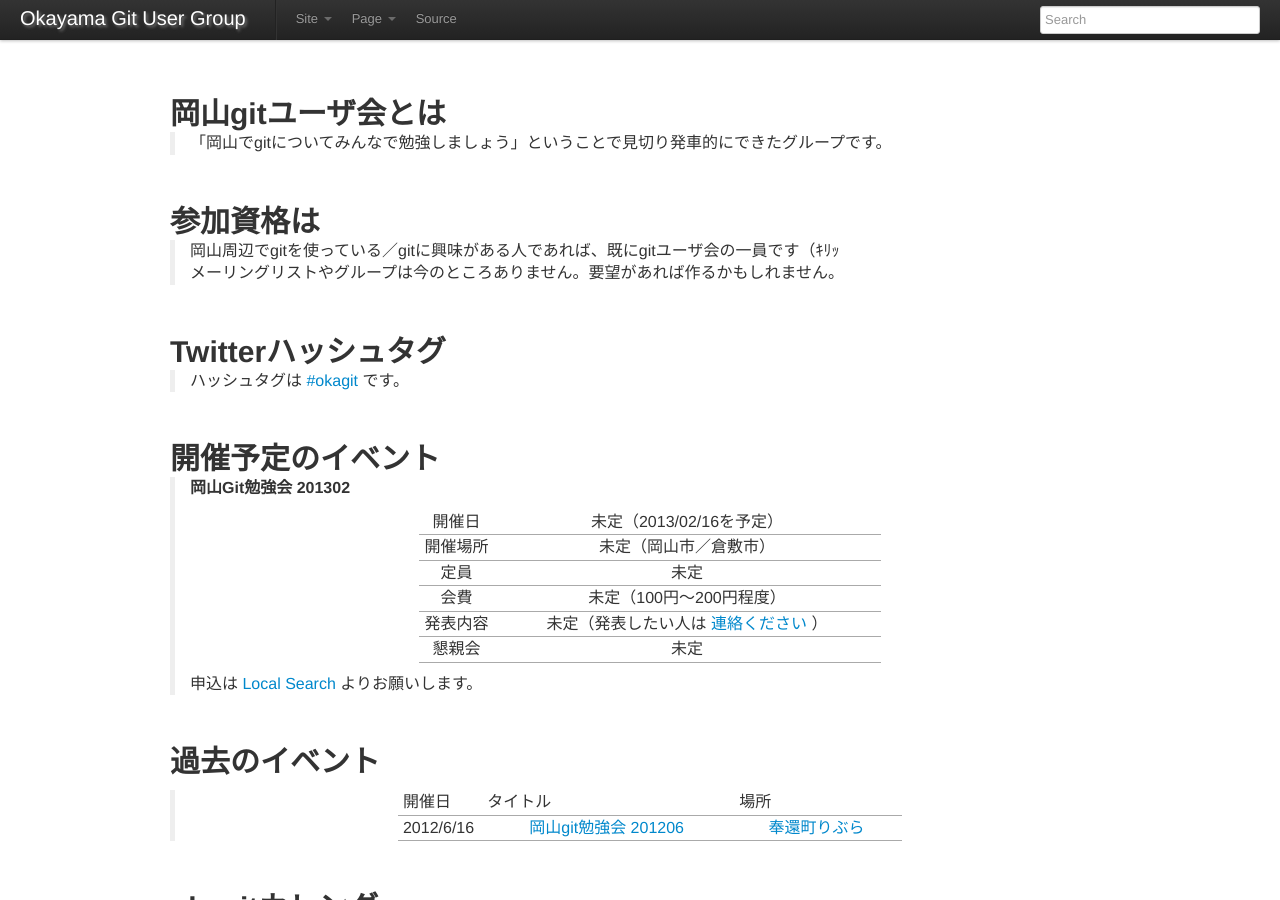
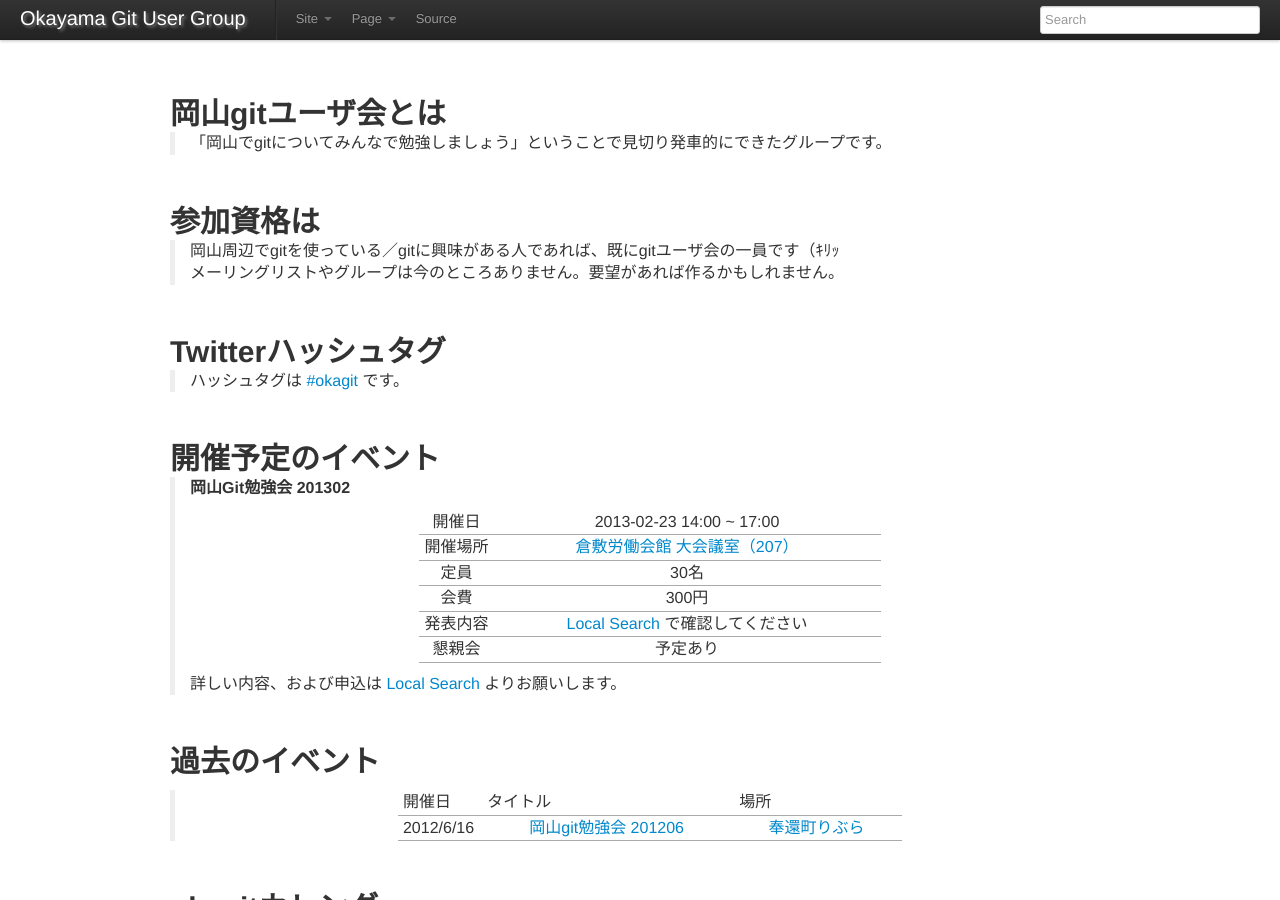
Before and after one commit to okagit/okagit, a Sphinx documentation site: the page built from source/index.rst, in a window 1280 px wide and 900 px high. Built offline with Sphinx 7.4.7, drawn with Linux system fonts in a browser that asks for light colours.

Commit message:
Mod Next Event Informations
岡山Git勉強会201302のイベントを情報を修正

```diff
--- a/source/index.rst
+++ b/source/index.rst
@@ -43,19 +43,19 @@ Twitterハッシュタグ
      :header-rows: 0
 
      * - 開催日
-       - 未定（2013/02/16を予定）
+       - 2013-02-23 14:00 ~ 17:00
      * - 開催場所
-       - 未定（岡山市／倉敷市）
+       - `倉敷労働会館 大会議室（207） <https://maps.google.co.jp/maps?q=%E5%B2%A1%E5%B1%B1%E7%9C%8C%E5%80%89%E6%95%B7%E5%B8%82%E7%A8%B2%E8%8D%B7%E7%94%BA%EF%BC%95%E2%88%92%EF%BC%93%EF%BC%98&hl=ja&ie=UTF8&ll=34.594498,133.764735&spn=0.001499,0.0021&sll=34.594639,133.764971&sspn=0.001499,0.0021&brcurrent=3,0x3551564ee4d4d091:0x933c361d7363d337,0&brv=25.1-fa8ed276_c3147e72_ccf32e81_040c821b_76b35545&t=h&hnear=%E5%B2%A1%E5%B1%B1%E7%9C%8C%E5%80%89%E6%95%B7%E5%B8%82%E7%A8%B2%E8%8D%B7%E7%94%BA%EF%BC%95%E2%88%92%EF%BC%93%EF%BC%98&z=19>`_
      * - 定員
-       - 未定
+       - 30名
      * - 会費
-       - 未定（100円〜200円程度）
+       - 300円
      * - 発表内容
-       - 未定（発表したい人は `連絡ください <https://twitter.com/intent/tweet?hashtags=okagit&in_reply_to=291732451879964672&original_referer=http://local.aguuu.com/events/11120>`_ ）
+       - `Local Search <http://local.aguuu.com/events/11120>`_ で確認してください
      * - 懇親会
-       - 未定
+       - 予定あり
 
- 申込は `Local Search <http://local.aguuu.com/events/11120>`_ よりお願いします。
+ 詳しい内容、および申込は `Local Search <http://local.aguuu.com/events/11120>`_ よりお願いします。
 
 |
 
```
